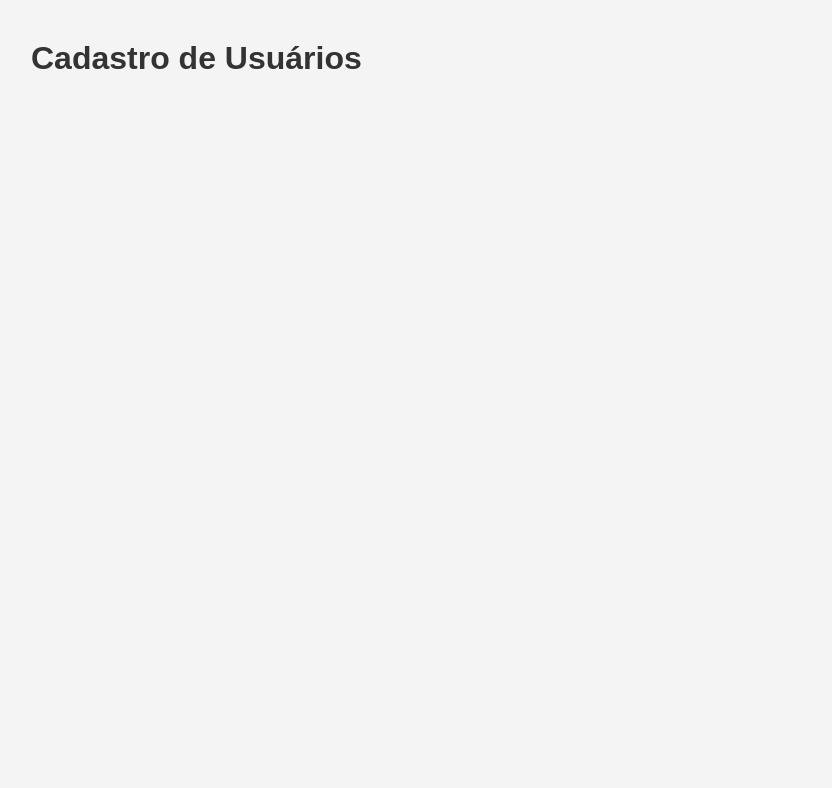
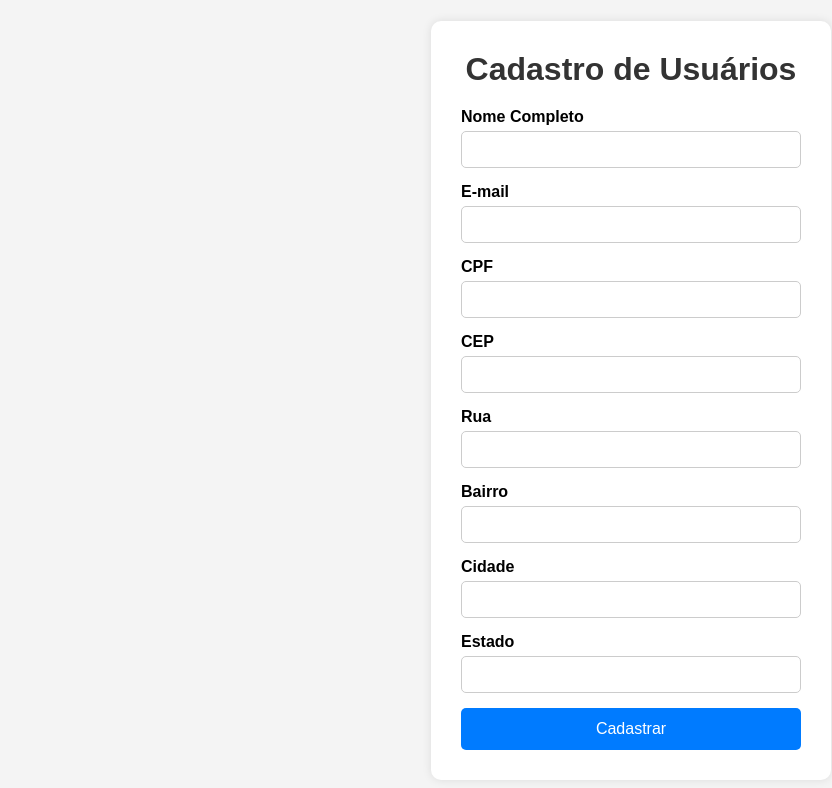
Before and after one commit to PeuGarcia/cadastro-usuarios, a plain HTML site: page index.html in a window 1280 px wide. Shown: the whole page, without its empty margins (9-841 px from the left). Drawn offline with Linux system fonts and the light colour scheme.

Commit message:
Segunda etapa do projeto concluída.

```diff
--- a/index.html
+++ b/index.html
@@ -8,8 +8,48 @@
     <link rel="stylesheet" href="style.css">
 </head>
 <body>
+    <div class="container">
 
-    <h1>Cadastro de Usuários</h1>
+        <h1>Cadastro de Usuários</h1>
+
+        <form id="formCadastro">
+
+            <div class="campo">
+                <label for="nome">Nome Completo</label>
+                <input type="text" id="nome" required>
+            </div>
+            <div class="campo">
+                <label for="email">E-mail</label>
+                <input type="email" id="email" required>
+            </div>
+            <div class="campo">
+                <label for="CPF">CPF</label>
+                <input type="text" id="CPF">
+            </div>
+            <div class="campo">
+                <label for="CEP">CEP</label>
+                <input type="text" id="CEP" required>
+            </div>
+            <div class="campo">
+                <label for="rua">Rua</label>
+                <input type="text" id="rua">
+            </div>
+            <div class="campo">
+                <label for="bairro">Bairro</label>
+                <input type="text" id="bairro">
+            </div>
+            <div class="campo">
+                <label for="cidade">Cidade</label>
+                <input type="text" id="cidade">
+            </div>
+            <div class="campo">
+                <label for="estado">Estado</label>
+                <input type="text" id="estado">
+            </div>
+
+            <button type="submit">Cadastrar</button>
+
+        </form>
 
     <script src="script.js"></script>
 </body>
--- a/script.js
+++ b/script.js
@@ -1 +1,6 @@
-console.log("Projeto iniciado com sucesso!");
+const formulario = document.getElementById('formCadastro');
+
+formulario.addEventListener("submit", function(event) {
+    event.preventDefault();
+    alert("Usuário cadastrado com sucesso!");
+});
--- a/style.css
+++ b/style.css
@@ -1,15 +1,61 @@
 * {
-    margin: 0;
-    padding: 0;
-    box-sizing: border-box;
+    margin:0;
+    padding:0;
+    box-sizing:border-box;
 }
 
 body {
-    font-family: Arial, sans-serif;
-    background-color: #f4f4f4;
-    padding: 40px;
+    font-family:Arial, sans-serif;
+    background-color:#f4f4f4;
+
+    display:flex;
+    justify-content:center;
+    align-items:center;
+    min-height:100vh;
+}
+
+.container {
+    background-color: white;
+    padding:30px;
+    width:400px;
+    border-radius:10px;
+    box-shadow:0 0 10px rgba(0,0,0,0.1);
 }
 
 h1 {
-    color: #333;
+    margin-bottom:20px;
+    text-align:center;
+    color:#333;
 }
+
+.campo {
+    margin-bottom:15px;
+    display:flex;
+    flex-direction:column;
+}
+
+label {
+    margin-bottom:5px;
+    font-weight:bold;
+}
+
+input {
+    padding:10px;
+    border:1px solid #ccc;
+    border-radius:5px;
+}
+
+button {
+    width:100%;
+    padding:12px;
+    border:none;
+    border-radius:5px;
+    background-color:#007bff;
+    color:white;
+    font-size:16px;
+    cursor:pointer;
+}
+
+button:hover {
+    background-color:#0056b3;
+}
```
